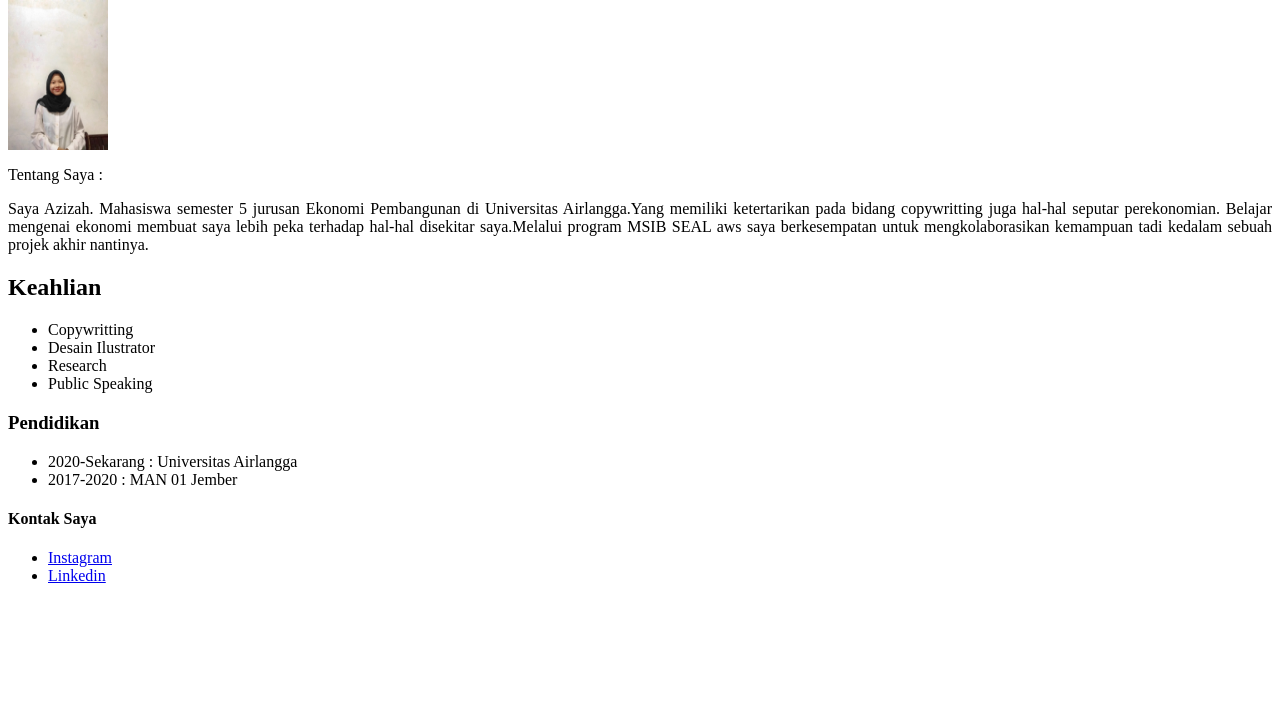
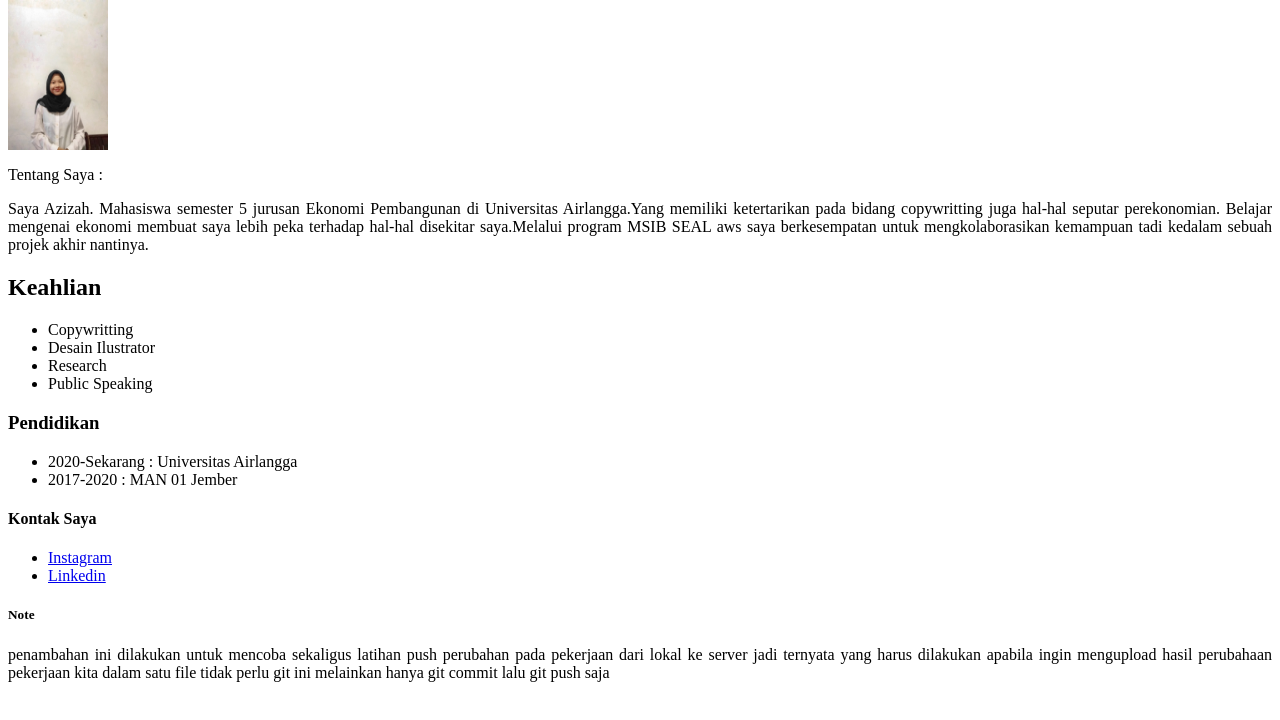
Before and after one commit to putrinuraziza/web-basic-seal, a plain HTML site: page Introduction.html in a window 1280 px wide. Shown: the part 66-786 px from the top of the page. Drawn offline with Linux system fonts and the light colour scheme.

Commit message:
second commit

```diff
--- a/Introduction.html
+++ b/Introduction.html
@@ -29,6 +29,10 @@
         <li><a href="https://www.instagram.com/pnraziza/">Instagram</a></li>
         <li><a href="https://www.linkedin.com/in/putrinuraziza/">Linkedin</a></li>
         </ul>
-        </p>
+
+        <h5>Note</h5>
+        <p align="justify">penambahan ini dilakukan untuk mencoba sekaligus latihan push perubahan pada pekerjaan dari lokal ke server
+                           jadi ternyata yang harus dilakukan apabila ingin mengupload hasil perubahaan pekerjaan kita dalam satu file
+                           tidak perlu git ini melainkan hanya git commit lalu git push saja </p>
     </body>
 </html>
```
